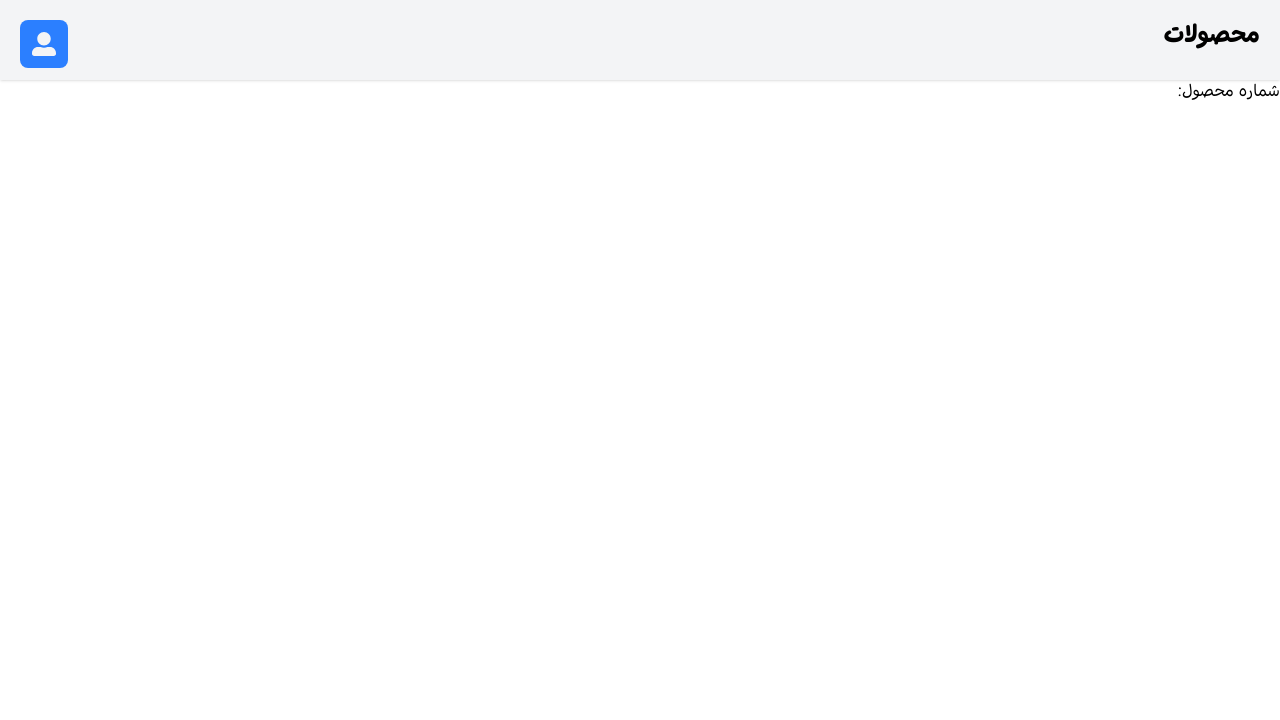
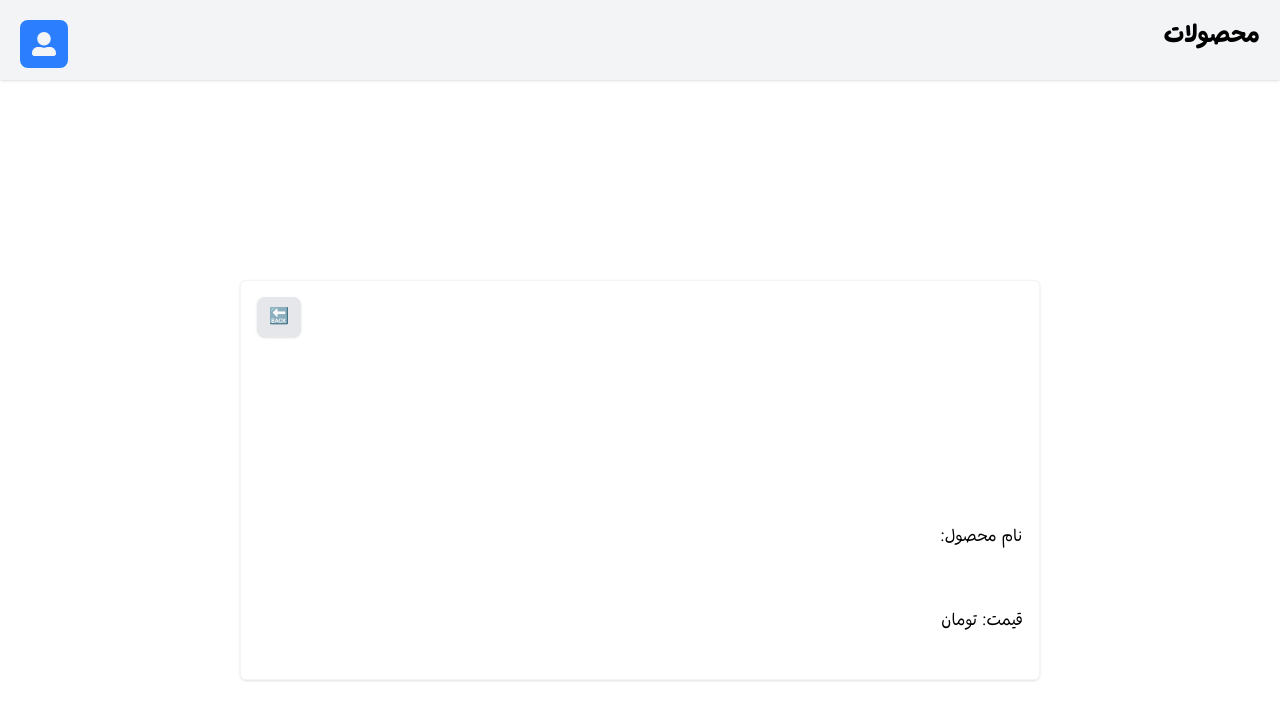
Before and after one commit to elyaallahyari/shop-page, a Next.js app: page /product/1 in a window 1280 px wide. Shown: the top 720 px of the page. Built offline with nearby package versions, Linux system fonts and the light colour scheme.

Commit message:
Add Product-id component

```diff
--- a/components/card-show-productId.js
+++ b/components/card-show-productId.js
@@ -1,7 +1,22 @@
+import BackButton from '@/ui/back-button'
+
 export default function ProductidCard() {
   return (
-    <>
-      <h1>ggg</h1>
-    </>
+    <section className="flex flex-col justify-start items-start gap-15 w-200 min-h-100 border border-gray-100 rounded-md shadow relative p-4">
+      <BackButton />
+      <div className="flex flex-row justify-start items-center h-42 w-full">
+        <div></div>
+        <div></div>
+      </div>
+      <div className="flex flex-row gap-3">
+        <span>نام محصول: </span>
+        <h3></h3>
+      </div>
+      <div>
+        <span>قیمت: </span>
+        <span></span>
+        <span>تومان</span>
+      </div>
+    </section>
   )
 }
--- a/pages/product/[productId].js
+++ b/pages/product/[productId].js
@@ -1,7 +1,9 @@
+import ProductidCard from '@/components/card-show-productId'
+
 export default function ProductId() {
   return (
-    <>
-      <h1>شماره محصول: </h1>
-    </>
+    <div className="flex flex-col justify-center items-center h-screen w-screen">
+      <ProductidCard />
+    </div>
   )
 }
--- /dev/null
+++ b/ui/back-button.js
@@ -0,0 +1,7 @@
+export default function BackButton() {
+  return (
+    <button className="bg-gray-200 hover:bg-gray-100 cursor-pointer shadow rounded-lg px-3 py-2 absolute top-4 left-4">
+      🔙
+    </button>
+  )
+}
```
Also changed, not shown: ui/add-button.js (added).
